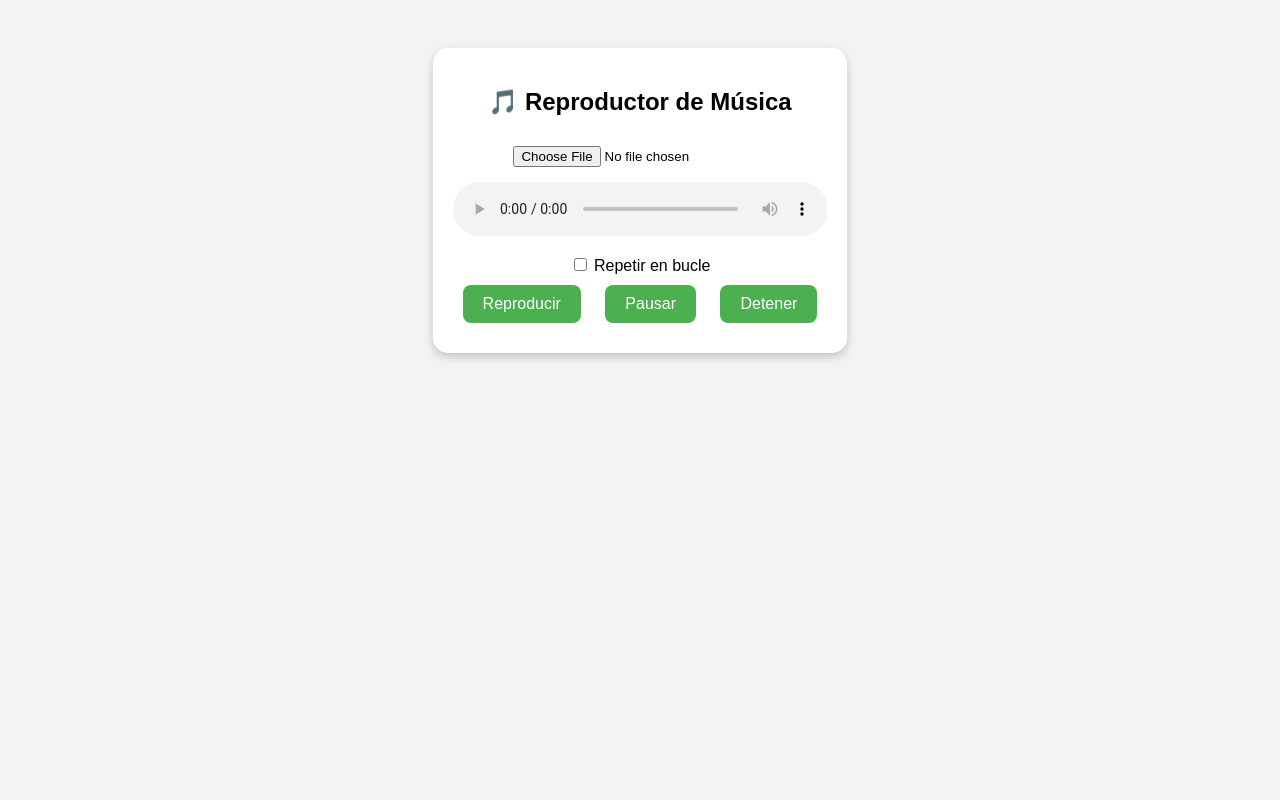
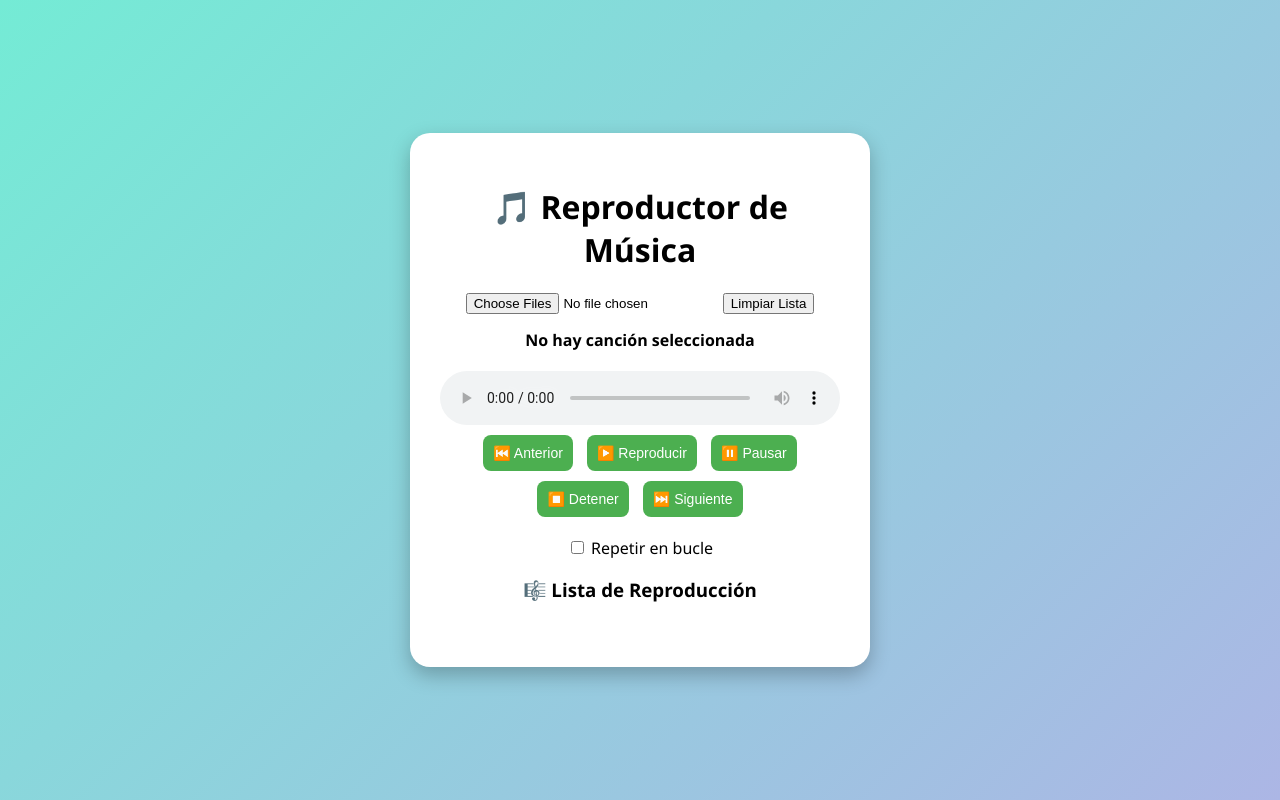
Before and after one commit to Mecro-yair/Reproductor-de-musica, a plain HTML site: page index.html in a window 1280 px wide. Drawn offline with Linux system fonts and the light colour scheme.

Commit message:
ACTUALIZAR EL APARDATO A LISTAS ,JUNTO A OTRA NUESVAS OPCIONES DE REPRODUCCION

```diff
--- a/index.html
+++ b/index.html
@@ -2,26 +2,37 @@
 <html lang="es">
 <head>
   <meta charset="UTF-8">
-  <title>Reproductor de Música</title>
+  <title>🎶 Mi Reproductor</title>
   <link rel="stylesheet" href="styles.css">
 </head>
 <body>
 
-  <div class="player">
-    <h2>🎵 Reproductor de Música</h2>
+  <div class="container">
+    <h1>🎵 Reproductor de Música</h1>
 
-    <input type="file" accept="audio/*" id="fileInput"><br>
+    <div class="upload-section">
+      <input type="file" id="fileInput" accept="audio/*" multiple>
+      <button onclick="clearPlaylist()">Limpiar Lista</button>
+    </div>
+
+    <div id="currentSong">No hay canción seleccionada</div>
 
     <audio id="audioPlayer" controls></audio>
 
+    <div class="controls">
+      <button onclick="prevSong()">⏮️ Anterior</button>
+      <button onclick="playAudio()">▶️ Reproducir</button>
+      <button onclick="pauseAudio()">⏸️ Pausar</button>
+      <button onclick="stopAudio()">⏹️ Detener</button>
+      <button onclick="nextSong()">⏭️ Siguiente</button>
+    </div>
+
     <label>
-      <input type="checkbox" id="loopCheckbox">
-      Repetir en bucle
+      <input type="checkbox" id="loopCheckbox"> Repetir en bucle
     </label>
 
-    <button onclick="playAudio()">Reproducir</button>
-    <button onclick="pauseAudio()">Pausar</button>
-    <button onclick="stopAudio()">Detener</button>
+    <h3>🎼 Lista de Reproducción</h3>
+    <ul id="playlist"></ul>
   </div>
 
   <script src="script.js"></script>
--- a/script.js
+++ b/script.js
@@ -1,22 +1,56 @@
 const audio = document.getElementById("audioPlayer");
+const fileInput = document.getElementById("fileInput");
 const loopCheckbox = document.getElementById("loopCheckbox");
-const fileInput = document.getElementById("fileInput");
+const playlistUI = document.getElementById("playlist");
+const currentSongLabel = document.getElementById("currentSong");
+
+let playlist = [];
+let currentIndex = 0;
+
+// Cargar canciones guardadas (si hay)
+if (localStorage.getItem("playlist")) {
+  playlist = JSON.parse(localStorage.getItem("playlist"));
+  updatePlaylistUI();
+}
 
 fileInput.addEventListener("change", function () {
-  const file = this.files[0];
-  if (file) {
+  for (let file of this.files) {
     const url = URL.createObjectURL(file);
-    audio.src = url;
-    audio.load();
+    playlist.push({ name: file.name, url });
   }
+  savePlaylist();
+  updatePlaylistUI();
 });
 
-loopCheckbox.addEventListener("change", function () {
-  audio.loop = this.checked;
+loopCheckbox.addEventListener("change", () => {
+  audio.loop = loopCheckbox.checked;
 });
 
+function updatePlaylistUI() {
+  playlistUI.innerHTML = "";
+  playlist.forEach((track, index) => {
+    const li = document.createElement("li");
+    li.textContent = track.name;
+    li.onclick = () => {
+      currentIndex = index;
+      loadAndPlay(track);
+    };
+    playlistUI.appendChild(li);
+  });
+}
+
+function loadAndPlay(track) {
+  audio.src = track.url;
+  audio.play();
+  currentSongLabel.textContent = "🎧 Reproduciendo: " + track.name;
+}
+
 function playAudio() {
-  audio.play();
+  if (!audio.src && playlist.length > 0) {
+    loadAndPlay(playlist[currentIndex]);
+  } else {
+    audio.play();
+  }
 }
 
 function pauseAudio() {
@@ -27,3 +61,28 @@ function stopAudio() {
   audio.pause();
   audio.currentTime = 0;
 }
+
+function nextSong() {
+  if (playlist.length === 0) return;
+  currentIndex = (currentIndex + 1) % playlist.length;
+  loadAndPlay(playlist[currentIndex]);
+}
+
+function prevSong() {
+  if (playlist.length === 0) return;
+  currentIndex = (currentIndex - 1 + playlist.length) % playlist.length;
+  loadAndPlay(playlist[currentIndex]);
+}
+
+function clearPlaylist() {
+  playlist = [];
+  currentIndex = 0;
+  audio.src = "";
+  currentSongLabel.textContent = "No hay canción seleccionada";
+  updatePlaylistUI();
+  localStorage.removeItem("playlist");
+}
+
+function savePlaylist() {
+  localStorage.setItem("playlist", JSON.stringify(playlist));
+}
--- a/styles.css
+++ b/styles.css
@@ -1,44 +1,74 @@
 body {
-  font-family: Arial, sans-serif;
-  background: #f3f3f3;
-  text-align: center;
-  padding: 40px;
+  font-family: 'Segoe UI', Tahoma, Geneva, Verdana, sans-serif;
+  background: linear-gradient(135deg, #74ebd5, #acb6e5);
+  margin: 0;
+  padding: 0;
+  display: flex;
+  justify-content: center;
+  align-items: center;
+  height: 100vh;
 }
 
-.player {
+.container {
   background: white;
-  padding: 20px;
-  border-radius: 15px;
-  box-shadow: 0 4px 10px rgba(0, 0, 0, 0.2);
-  display: inline-block;
+  padding: 30px;
+  border-radius: 20px;
+  width: 400px;
+  box-shadow: 0 8px 20px rgba(0, 0, 0, 0.25);
+  text-align: center;
+}
+
+h1 {
+  margin-bottom: 20px;
+}
+
+.upload-section {
+  margin-bottom: 15px;
 }
 
 audio {
   width: 100%;
-  margin-top: 15px;
+  margin-top: 10px;
 }
 
-button {
-  margin: 10px;
-  padding: 10px 20px;
-  font-size: 16px;
+.controls button {
+  margin: 5px;
+  padding: 10px;
+  font-size: 14px;
+  border: none;
   border-radius: 8px;
-  border: none;
-  background: #4CAF50;
+  background-color: #4CAF50;
   color: white;
   cursor: pointer;
 }
 
-button:hover {
-  background: #45a049;
+.controls button:hover {
+  background-color: #388e3c;
 }
 
 label {
   display: block;
-  margin-top: 15px;
-  font-size: 16px;
+  margin: 15px 0;
 }
 
-input[type="file"] {
-  margin-top: 10px;
+#playlist {
+  list-style: none;
+  padding: 0;
+  max-height: 150px;
+  overflow-y: auto;
 }
+
+#playlist li {
+  padding: 8px;
+  cursor: pointer;
+  border-bottom: 1px solid #ccc;
+}
+
+#playlist li:hover {
+  background-color: #e0e0e0;
+}
+
+#currentSong {
+  margin: 10px 0;
+  font-weight: bold;
+}
```
